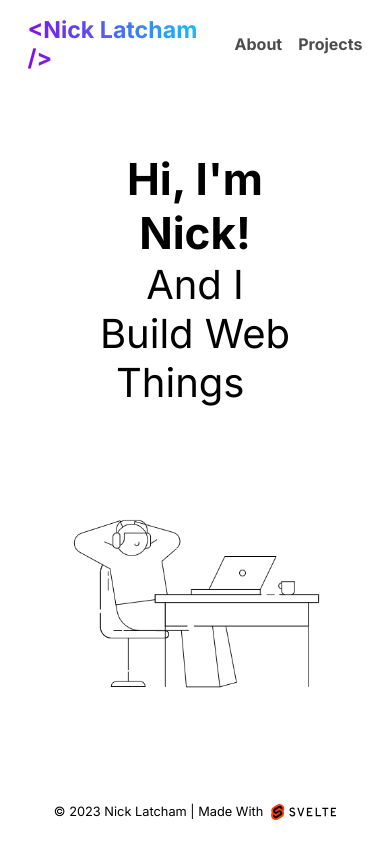
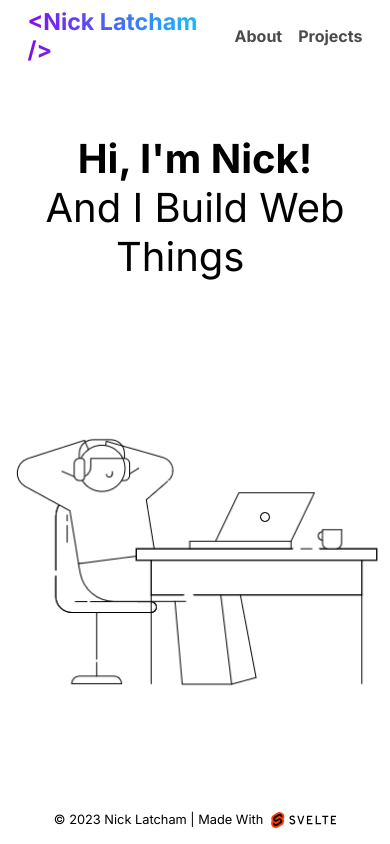
Before and after one commit to nicklatch/portfolio, a SvelteKit app: page / in a window 390 px wide. Built offline with nearby package versions, Linux system fonts and the light colour scheme.

Commit message:
still playing with mobile layout

```diff
--- a/src/routes/+layout.svelte
+++ b/src/routes/+layout.svelte
@@ -53,7 +53,7 @@
     width: clamp(300px, 100vw, 1440px);
     min-height: 100svh;
     margin-inline: auto;
-    padding-block: 1rem;
+    padding-block: 0.5rem;
     display: grid;
     grid-template-rows: auto 1fr auto;
     place-items: center center;
@@ -84,7 +84,7 @@
   }
 
   :global(h1) {
-    font-size: clamp(2.75em, 4rem, 10vw);
+    font-size: clamp(2.5em, 4vw, 3.5vw);
     font-weight: 700;
   }
 
@@ -136,7 +136,7 @@
     }
 
     :global(main) {
-      width: 90%;
+      padding: 1svh;
     }
   }
 
--- a/src/routes/+page.svelte
+++ b/src/routes/+page.svelte
@@ -19,10 +19,11 @@
   div {
     height: 100%;
     display: flex;
+    flex: 1 1 auto;
     flex-direction: column;
     justify-content: space-around;
     align-items: center;
-    padding-block: clamp(0.5rem, 1vh, 10dvh);
+    padding-block: clamp(2px, 1svh, 10dvh);
   }
 
   h1 {
@@ -33,7 +34,6 @@
     font-size: clamp(2.5em, 3rem, 8dvw);
     font-weight: unset;
     text-align: center;
-    text-wrap: balance;
   }
 
   span {
```
